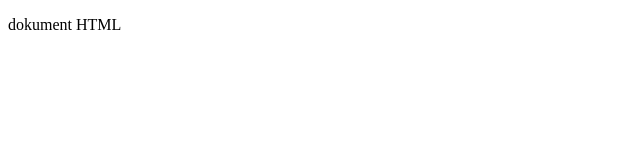
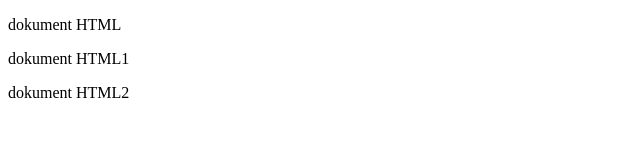
Before and after one commit to nataliakowalczyk1/nataliakowalczyk1.github.io, a plain HTML site: page index.html in a window 1280 px wide. Shown: the whole page, without its empty margins (0-640 px from the left). Drawn offline with Linux system fonts and the light colour scheme.

Commit message:
dodanie paragrafow

```diff
--- a/index.html
+++ b/index.html
@@ -8,5 +8,7 @@
 </head>
 <body>
     <p>dokument HTML</p>
+    <p>dokument HTML1</p>
+    <p>dokument HTML2</p>
 </body>
 </html>
```
